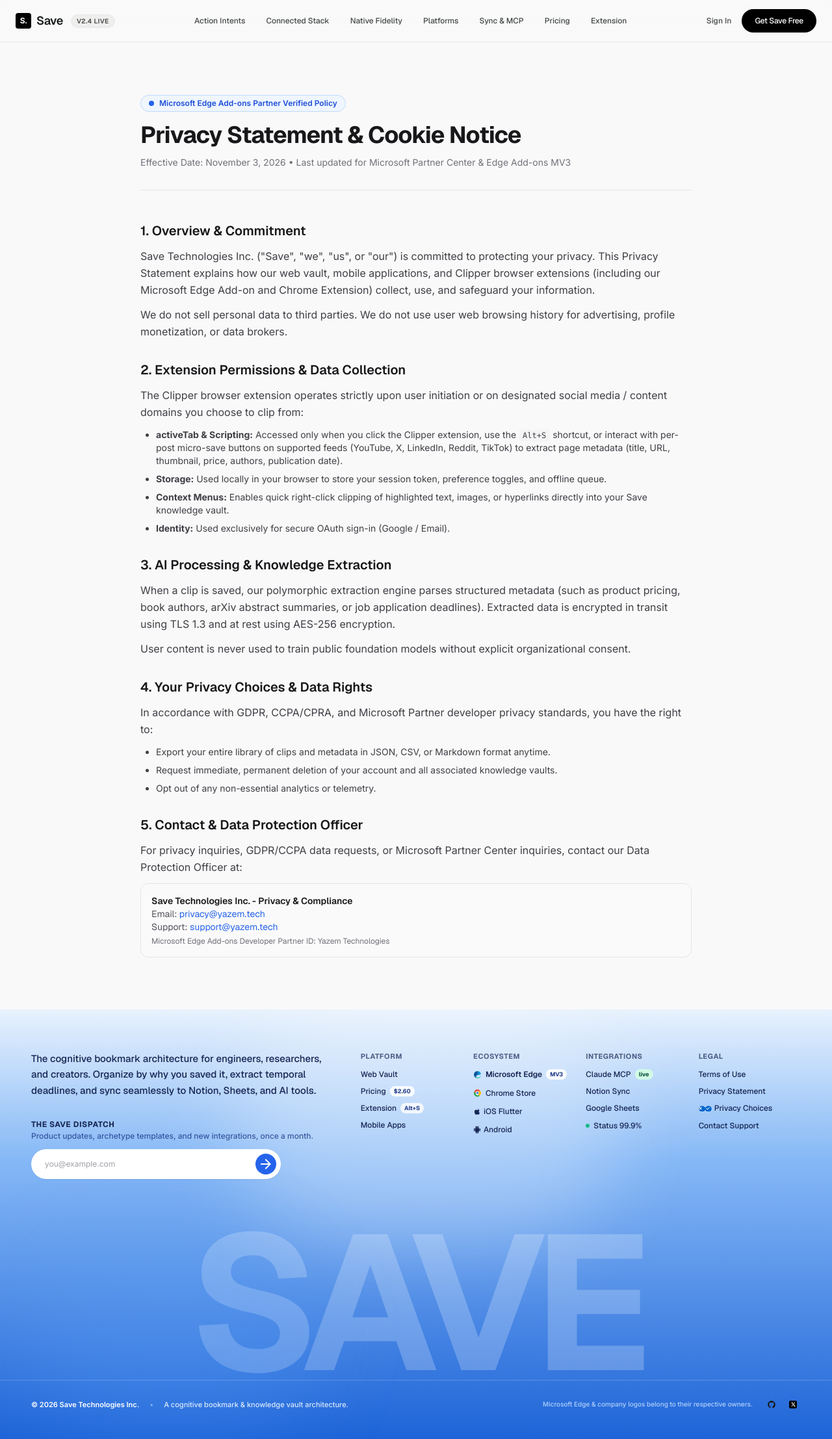
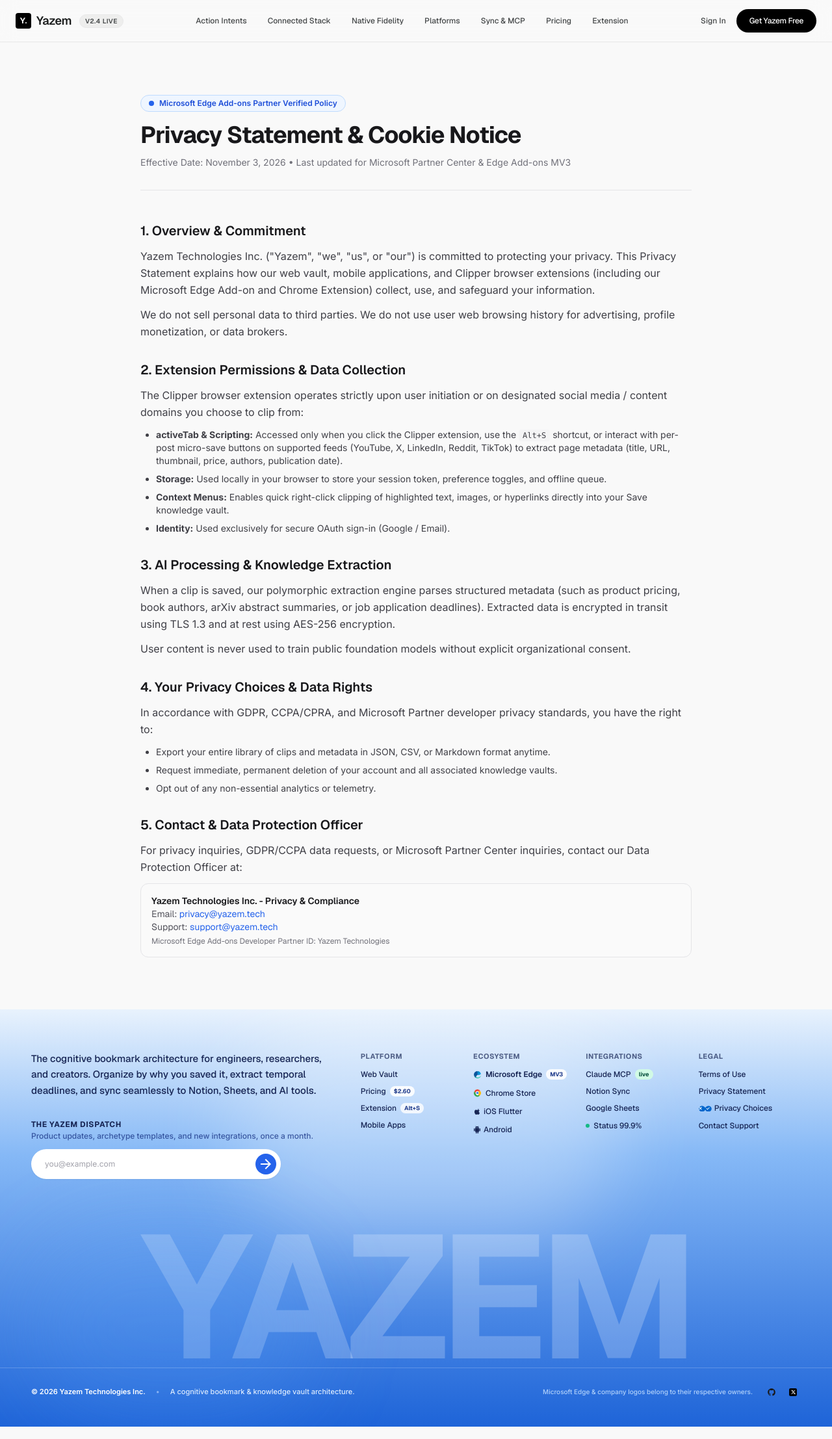
Before and after one commit to tad12e/Save, a Next.js app in the folder Landing_page/: page /privacy in a window 1280 px wide. Shown: the whole page at 65% size. Built offline with nearby package versions, Linux system fonts and the light colour scheme; no server answers.

Commit message:
brand: update brand name to YAZEM across landing page and giant footer watermark

```diff
--- a/Landing_page/app/layout.tsx
+++ b/Landing_page/app/layout.tsx
@@ -3,11 +3,11 @@ import "./globals.css";
 import SmoothScroll from "@/components/SmoothScroll";
 
 export const metadata: Metadata = {
-  title: "Save — AI Action-Oriented Knowledge Vault",
+  title: "Yazem — AI Action-Oriented Knowledge Vault",
   description:
     "Organize content by WHY you saved it (Action Intent), not just what format it is. Seamless bi-directional sync to Google Sheets, Notion, and Airtable with native clip fidelity.",
   openGraph: {
-    title: "Save — Action-Oriented Knowledge Vault",
+    title: "Yazem — Action-Oriented Knowledge Vault",
     description: "Capture with purpose. Act with precision.",
     type: "website",
   },
--- a/Landing_page/app/privacy/page.tsx
+++ b/Landing_page/app/privacy/page.tsx
@@ -3,9 +3,9 @@ import Header from "@/components/Header";
 import Footer from "@/components/Footer";
 
 export const metadata = {
-  title: "Privacy Policy | Save & Clipper - Microsoft Edge Add-ons Compliant",
+  title: "Privacy Policy | Yazem & Clipper - Microsoft Edge Add-ons Compliant",
   description:
-    "Privacy Policy for Save Technologies and Clipper Browser Extension. Fully compliant with Microsoft Edge Add-ons Partner Center, Google Chrome Web Store, and GDPR/CCPA standards.",
+    "Privacy Policy for Yazem Technologies and Clipper Browser Extension. Fully compliant with Microsoft Edge Add-ons Partner Center, Google Chrome Web Store, and GDPR/CCPA standards.",
 };
 
 export default function PrivacyPolicyPage() {
@@ -31,7 +31,7 @@ export default function PrivacyPolicyPage() {
           <section className="space-y-3">
             <h2 className="text-xl font-semibold font-geist text-zinc-900">1. Overview & Commitment</h2>
             <p>
-              Save Technologies Inc. (&quot;Save&quot;, &quot;we&quot;, &quot;us&quot;, or &quot;our&quot;) is committed to protecting your privacy. This Privacy Statement explains how our web vault, mobile applications, and Clipper browser extensions (including our Microsoft Edge Add-on and Chrome Extension) collect, use, and safeguard your information.
+              Yazem Technologies Inc. (&quot;Yazem&quot;, &quot;we&quot;, &quot;us&quot;, or &quot;our&quot;) is committed to protecting your privacy. This Privacy Statement explains how our web vault, mobile applications, and Clipper browser extensions (including our Microsoft Edge Add-on and Chrome Extension) collect, use, and safeguard your information.
             </p>
             <p>
               We do not sell personal data to third parties. We do not use user web browsing history for advertising, profile monetization, or data brokers.
@@ -87,7 +87,7 @@ export default function PrivacyPolicyPage() {
               For privacy inquiries, GDPR/CCPA data requests, or Microsoft Partner Center inquiries, contact our Data Protection Officer at:
             </p>
             <div className="p-4 rounded-xl bg-zinc-50 border border-zinc-200 text-sm font-geist">
-              <p className="font-semibold text-zinc-900">Save Technologies Inc. - Privacy & Compliance</p>
+              <p className="font-semibold text-zinc-900">Yazem Technologies Inc. - Privacy & Compliance</p>
               <p className="text-zinc-600">Email: <a href="mailto:privacy@yazem.tech" className="text-blue-600 hover:underline">privacy@yazem.tech</a></p>
               <p className="text-zinc-600">Support: <a href="mailto:support@yazem.tech" className="text-blue-600 hover:underline">support@yazem.tech</a></p>
               <p className="text-zinc-500 text-xs mt-1">Microsoft Edge Add-ons Developer Partner ID: Yazem Technologies</p>
--- a/Landing_page/components/Footer.tsx
+++ b/Landing_page/components/Footer.tsx
@@ -44,7 +44,7 @@ export default function Footer() {
             <div className="space-y-3 pt-2">
               <div>
                 <h4 className="font-geist text-xs font-bold uppercase tracking-wider text-blue-950">
-                  The Save Dispatch
+                  The Yazem Dispatch
                 </h4>
                 <p className="font-inter text-xs text-blue-900/80 mt-0.5 font-medium">
                   Product updates, archetype templates, and new integrations, once a month.
@@ -54,7 +54,7 @@ export default function Footer() {
               {subscribed ? (
                 <div className="p-3 rounded-full bg-white/90 border border-white text-xs font-geist font-semibold text-blue-950 inline-flex items-center gap-2 shadow-xs">
                   <span className="w-2 h-2 rounded-full bg-emerald-500" />
-                  <span>You&apos;re subscribed to the Save Dispatch!</span>
+                  <span>You&apos;re subscribed to the Yazem Dispatch!</span>
                 </div>
               ) : (
                 <form
@@ -271,11 +271,11 @@ export default function Footer() {
       </div>
 
       {/* ------------------------------------------------------------ */}
-      {/* GIANT WATERMARK BRAND NAME: "Save" (OVER DEEPER BLUE BASE)   */}
+      {/* GIANT WATERMARK BRAND NAME: "YAZEM" (OVER DEEPER BLUE BASE)  */}
       {/* ------------------------------------------------------------ */}
       <div className="w-full overflow-hidden select-none pointer-events-none mt-6 sm:mt-10 mb-2">
-        <h2 className="font-geist font-black tracking-tighter text-[23vw] leading-[0.75] text-center text-white/[0.22] uppercase w-full block whitespace-nowrap drop-shadow-xs">
-          Save
+        <h2 className="font-geist font-black tracking-tighter text-[20vw] sm:text-[21vw] leading-[0.75] text-center text-white/[0.22] uppercase w-full block whitespace-nowrap drop-shadow-xs">
+          YAZEM
         </h2>
       </div>
 
@@ -285,7 +285,7 @@ export default function Footer() {
       <div className="max-w-7xl mx-auto px-6 sm:px-8 lg:px-12 pt-6 border-t border-white/20 relative z-10">
         <div className="flex flex-col sm:flex-row items-start sm:items-center justify-between gap-4 text-[11px] text-blue-100 font-inter font-medium">
           <div className="flex flex-wrap items-center gap-x-4 gap-y-1">
-            <span className="text-white font-semibold">© 2026 Save Technologies Inc.</span>
+            <span className="text-white font-semibold">© 2026 Yazem Technologies Inc.</span>
             <span className="hidden sm:inline text-blue-200/60">•</span>
             <span>A cognitive bookmark &amp; knowledge vault architecture.</span>
           </div>
--- a/Landing_page/components/Header.tsx
+++ b/Landing_page/components/Header.tsx
@@ -25,10 +25,10 @@ export default function Header() {
         <div className="flex items-center gap-3">
           <a href="#" className="flex items-center gap-2 group">
             <div className="w-6 h-6 rounded bg-primary text-white flex items-center justify-center text-xs font-bold tracking-tighter shadow-sm transition-transform group-hover:scale-105">
-              S.
+              Y.
             </div>
             <span className="font-geist text-lg font-semibold tracking-tight text-on-surface">
-              Save
+              Yazem
             </span>
           </a>
           <span className="inline-flex items-center px-2 py-0.5 rounded-full text-[10px] font-geist uppercase tracking-wider font-semibold bg-surface-container border border-surface-container-high text-on-surface-variant">
@@ -94,7 +94,7 @@ export default function Header() {
             href={APP_ROUTES.signUp}
             className="inline-flex items-center justify-center h-9 px-5 rounded-full bg-primary text-white font-geist text-xs font-medium tracking-tight hover:bg-neutral-800 transition-all duration-150 active:scale-[0.98] shadow-sm"
           >
-            Get Save Free
+            Get Yazem Free
           </a>
         </div>
       </div>
--- a/Landing_page/components/Hero.tsx
+++ b/Landing_page/components/Hero.tsx
@@ -157,7 +157,7 @@ export default function Hero() {
 
           <div className="lg:col-span-4 flex flex-col justify-end space-y-6">
             <p className="font-inter text-sm md:text-base text-on-surface-variant leading-relaxed">
-              Traditional bookmark managers sort by media format. Save organizes by action intent—automatically routing to Notion and Google Sheets while rendering clips as they appear in their native apps.
+              Traditional bookmark managers sort by media format. Yazem organizes by action intent—automatically routing to Notion and Google Sheets while rendering clips as they appear in their native apps.
             </p>
             <div className="flex flex-wrap items-center gap-3 pt-2">
               <a
--- a/Landing_page/components/PlatformShowcase.tsx
+++ b/Landing_page/components/PlatformShowcase.tsx
@@ -77,7 +77,7 @@ export default function PlatformShowcase() {
                 <div className="flex items-center justify-between pb-2 border-b border-zinc-200">
                   <div className="flex items-center gap-1.5">
                     <div className="w-2 h-2 rounded-full bg-emerald-500" />
-                    <span className="text-zinc-900 font-geist font-bold">Save Extension</span>
+                    <span className="text-zinc-900 font-geist font-bold">Yazem Extension</span>
                   </div>
                   <kbd className="px-2 py-0.5 rounded bg-white border border-zinc-300 text-[10px] text-zinc-600 shadow-2xs">
                     ⌘ + S
--- a/Landing_page/components/PricingSection.tsx
+++ b/Landing_page/components/PricingSection.tsx
@@ -28,7 +28,7 @@ export default function PricingSection() {
           </h2>
 
           <p className="font-inter text-sm md:text-base text-on-surface-variant max-w-2xl mx-auto leading-relaxed">
-            Other bookmark managers charge $10 to $12 per month. Save gives you full AI intent classification, bi-directional database sync, and mobile apps for just $2.60/month.
+            Other bookmark managers charge $10 to $12 per month. Yazem gives you full AI intent classification, bi-directional database sync, and mobile apps for just $2.60/month.
           </p>
 
           {/* Monthly / Annual Billing Toggle */}
```
Also changed, not shown: Landing_page/app/terms/page.tsx (+8 -8 lines).
